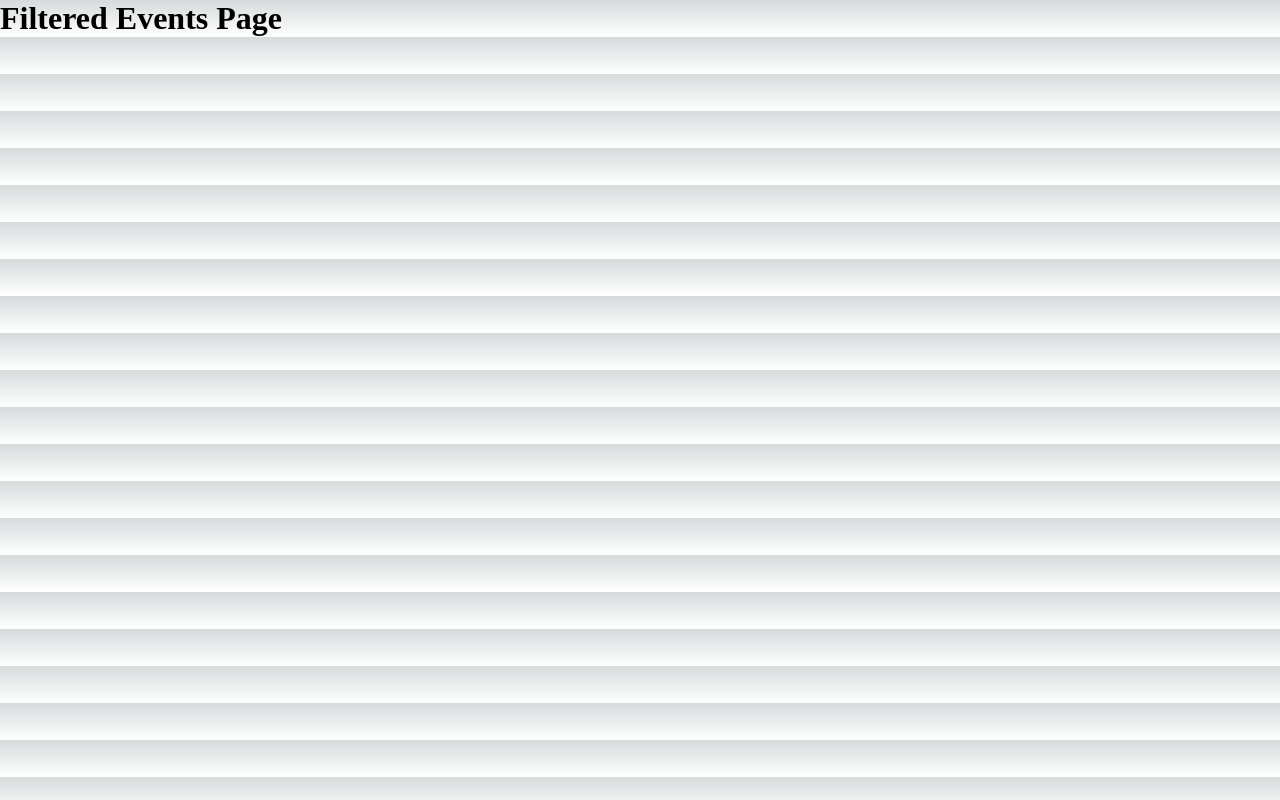
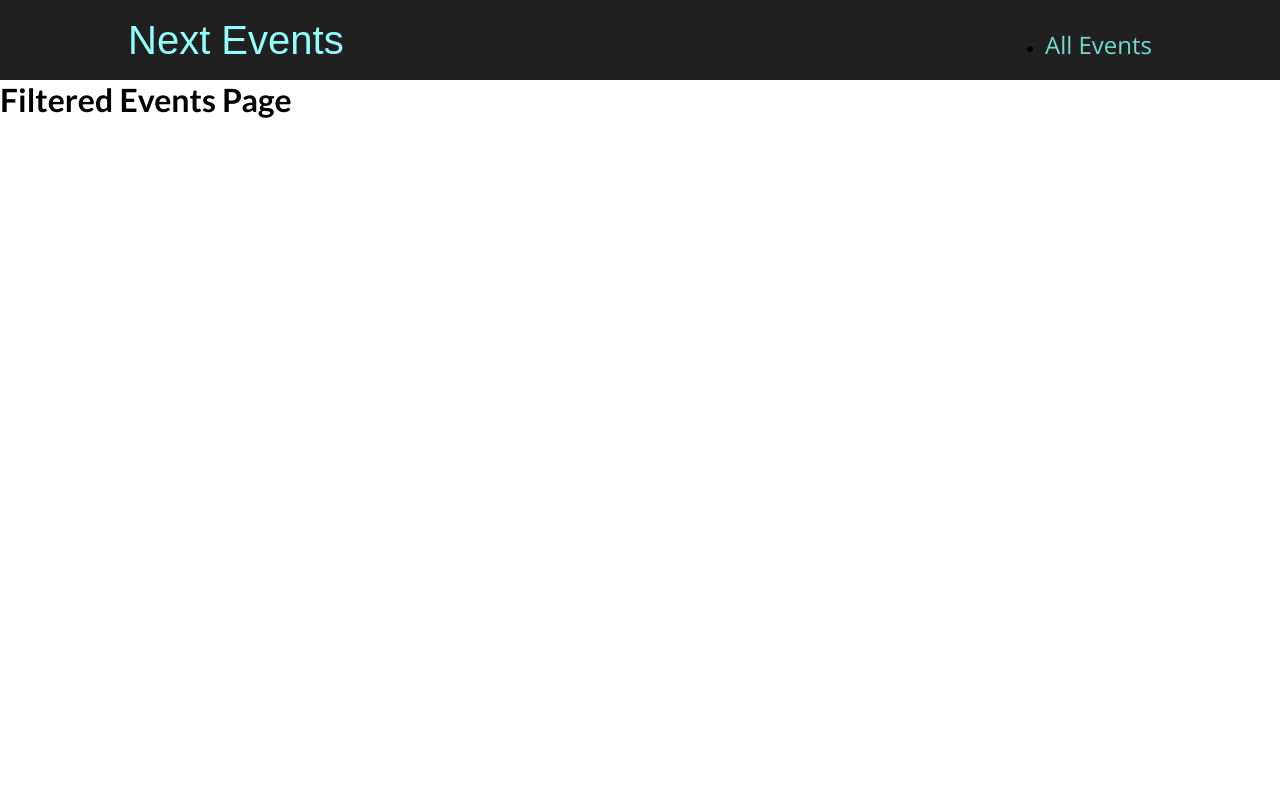
Before and after one commit to qasimzaib/next-module4, a Next.js app: page /events in a window 1280 px wide. Built offline with nearby package versions, Linux system fonts and the light colour scheme.

Commit message:
Added header and layout wrapper

```diff
--- /dev/null
+++ b/src/components/layout/Layout.js
@@ -0,0 +1,11 @@
+import { Fragment } from "react";
+import MainHeader from "./MainHeader";
+
+export default function Layout(props) {
+	return (
+		<Fragment>
+			<MainHeader />
+			<main>{props.children}</main>
+		</Fragment>
+	);
+}
--- /dev/null
+++ b/src/components/layout/MainHeader.js
@@ -0,0 +1,19 @@
+import Link from "next/link";
+import classes from './MainHeader.module.css';
+
+export default function MainHeader(props) {
+	return (
+		<header className={classes.header}>
+			<div className={classes.logo}>
+				<Link href="/">Next Events</Link>
+			</div>
+			<nav className={classes.navigation}>
+				<ul>
+					<li>
+						<Link href="/events">All Events</Link>
+					</li>
+				</ul>
+			</nav>
+		</header>
+	);
+}
--- a/src/pages/_app.js
+++ b/src/pages/_app.js
@@ -1,5 +1,10 @@
-import '@/styles/globals.css'
+import Layout from "@/components/layout/Layout";
+import "@/styles/globals.css";
 
 export default function App({ Component, pageProps }) {
-  return <Component {...pageProps} />
+	return (
+		<Layout>
+			<Component {...pageProps} />
+		</Layout>
+	);
 }
--- a/src/styles/globals.css
+++ b/src/styles/globals.css
@@ -1,107 +1,19 @@
-:root {
-  --max-width: 1100px;
-  --border-radius: 12px;
-  --font-mono: ui-monospace, Menlo, Monaco, 'Cascadia Mono', 'Segoe UI Mono',
-    'Roboto Mono', 'Oxygen Mono', 'Ubuntu Monospace', 'Source Code Pro',
-    'Fira Mono', 'Droid Sans Mono', 'Courier New', monospace;
-
-  --foreground-rgb: 0, 0, 0;
-  --background-start-rgb: 214, 219, 220;
-  --background-end-rgb: 255, 255, 255;
-
-  --primary-glow: conic-gradient(
-    from 180deg at 50% 50%,
-    #16abff33 0deg,
-    #0885ff33 55deg,
-    #54d6ff33 120deg,
-    #0071ff33 160deg,
-    transparent 360deg
-  );
-  --secondary-glow: radial-gradient(
-    rgba(255, 255, 255, 1),
-    rgba(255, 255, 255, 0)
-  );
-
-  --tile-start-rgb: 239, 245, 249;
-  --tile-end-rgb: 228, 232, 233;
-  --tile-border: conic-gradient(
-    #00000080,
-    #00000040,
-    #00000030,
-    #00000020,
-    #00000010,
-    #00000010,
-    #00000080
-  );
-
-  --callout-rgb: 238, 240, 241;
-  --callout-border-rgb: 172, 175, 176;
-  --card-rgb: 180, 185, 188;
-  --card-border-rgb: 131, 134, 135;
-}
-
-@media (prefers-color-scheme: dark) {
-  :root {
-    --foreground-rgb: 255, 255, 255;
-    --background-start-rgb: 0, 0, 0;
-    --background-end-rgb: 0, 0, 0;
-
-    --primary-glow: radial-gradient(rgba(1, 65, 255, 0.4), rgba(1, 65, 255, 0));
-    --secondary-glow: linear-gradient(
-      to bottom right,
-      rgba(1, 65, 255, 0),
-      rgba(1, 65, 255, 0),
-      rgba(1, 65, 255, 0.3)
-    );
-
-    --tile-start-rgb: 2, 13, 46;
-    --tile-end-rgb: 2, 5, 19;
-    --tile-border: conic-gradient(
-      #ffffff80,
-      #ffffff40,
-      #ffffff30,
-      #ffffff20,
-      #ffffff10,
-      #ffffff10,
-      #ffffff80
-    );
-
-    --callout-rgb: 20, 20, 20;
-    --callout-border-rgb: 108, 108, 108;
-    --card-rgb: 100, 100, 100;
-    --card-border-rgb: 200, 200, 200;
-  }
-}
+@import url('https://fonts.googleapis.com/css2?family=Lato:wght@700&family=Open+Sans:wght@400;700&display=swap');
 
 * {
   box-sizing: border-box;
-  padding: 0;
-  margin: 0;
-}
-
-html,
-body {
-  max-width: 100vw;
-  overflow-x: hidden;
+  margin: 0%;
 }
 
 body {
-  color: rgb(var(--foreground-rgb));
-  background: linear-gradient(
-      to bottom,
-      transparent,
-      rgb(var(--background-end-rgb))
-    )
-    rgb(var(--background-start-rgb));
+  font-family: 'Open Sans', 'Lato', sans-serif;
 }
 
-a {
-  color: inherit;
-  text-decoration: none;
+h1,
+h2,
+h3,
+h4,
+h5,
+h6 {
+  font-family: 'Lato', sans-serif;
 }
-
-@media (prefers-color-scheme: dark) {
-  html {
-    color-scheme: dark;
-  }
-}
```
Also changed, not shown: src/components/layout/MainHeader.module.css (renamed from src/components/events/MainHeader.module.css).
